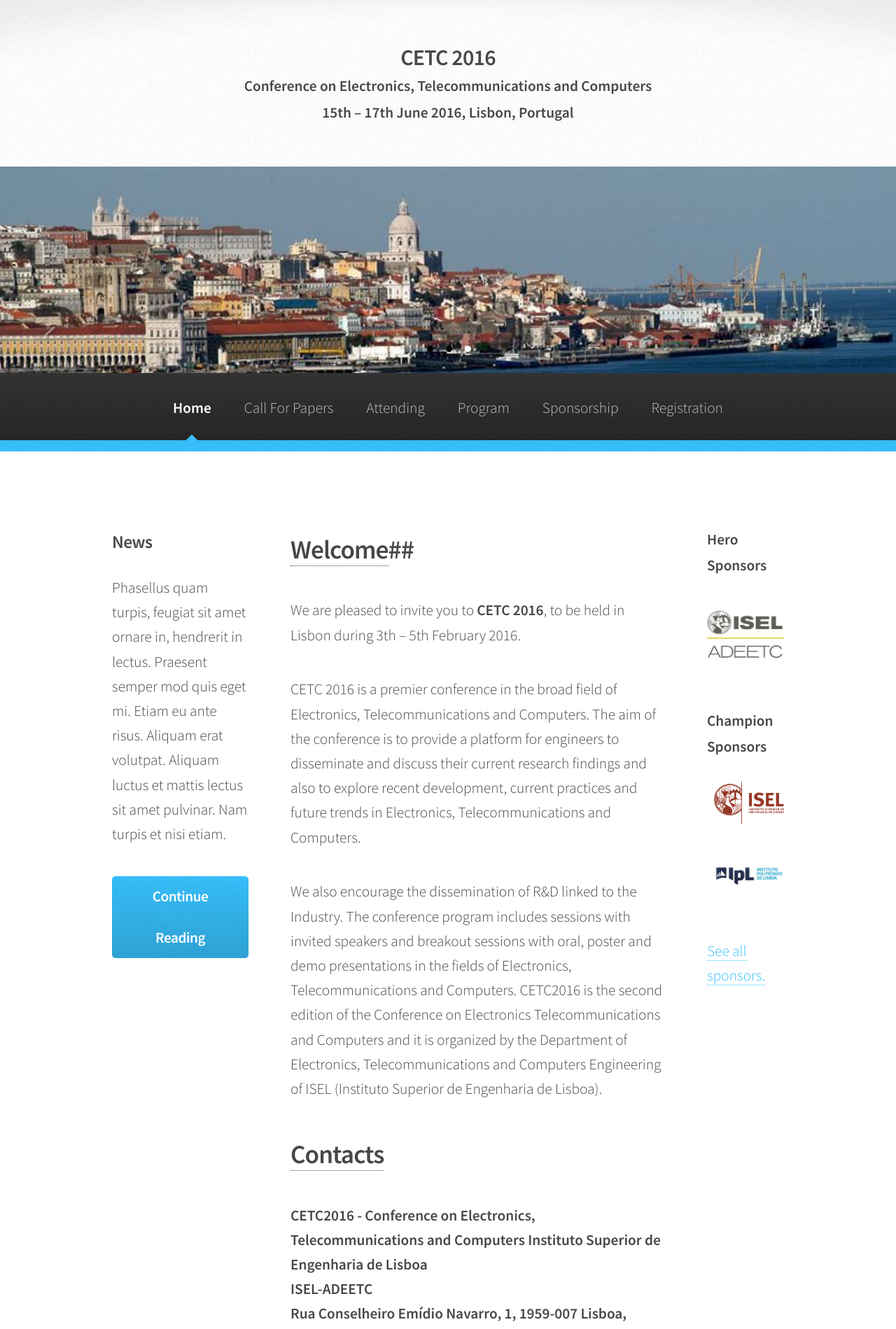
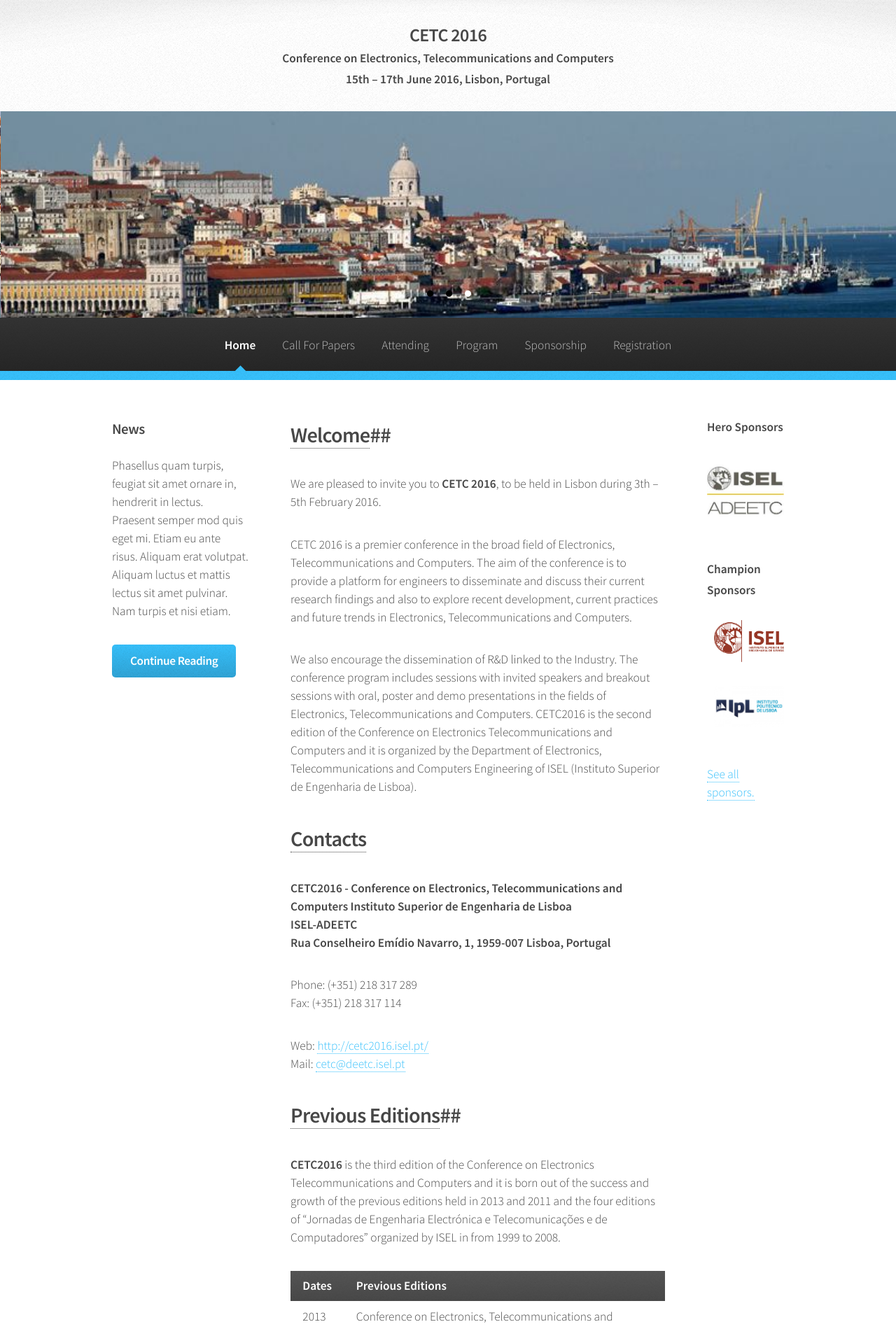
Before and after one commit to cetc2016/cetc2016.github.io, a Jekyll site: the page built from index.md, in a window 1280 px wide. Shown: the top 1899 px of the page at 70% size. Built offline with Jekyll 4.4.1, drawn with Linux system fonts in a browser that asks for light colours.

Commit message:
Add again the core style.css before bootstrap_carousel.css

```diff
--- a/_layouts/default.html
+++ b/_layouts/default.html
@@ -18,11 +18,11 @@
         <script src="{{ site.baseurl }}/js/init.js"></script>
 		<noscript>
             <link rel="stylesheet" href="{{ site.baseurl }}/css/skel.css" />
+            <link rel="stylesheet" href="{{ site.baseurl }}/css/style.css" />
             <link rel="stylesheet" href="{{ site.baseurl }}/css/style-wide.css" />
 		</noscript>
         <!-- Bootstrap core CSS -->
         <link href="{{ site.baseurl }}/css/slider/bootstrap_carousel.css" rel="stylesheet" />
-        <link href="{{ site.baseurl }}/css/style.css" rel="stylesheet" />
 		<!--[if lte IE 8]><link rel="stylesheet" href="css/ie/v8.css" /><![endif]-->
 	</head>
 	<body>
```
